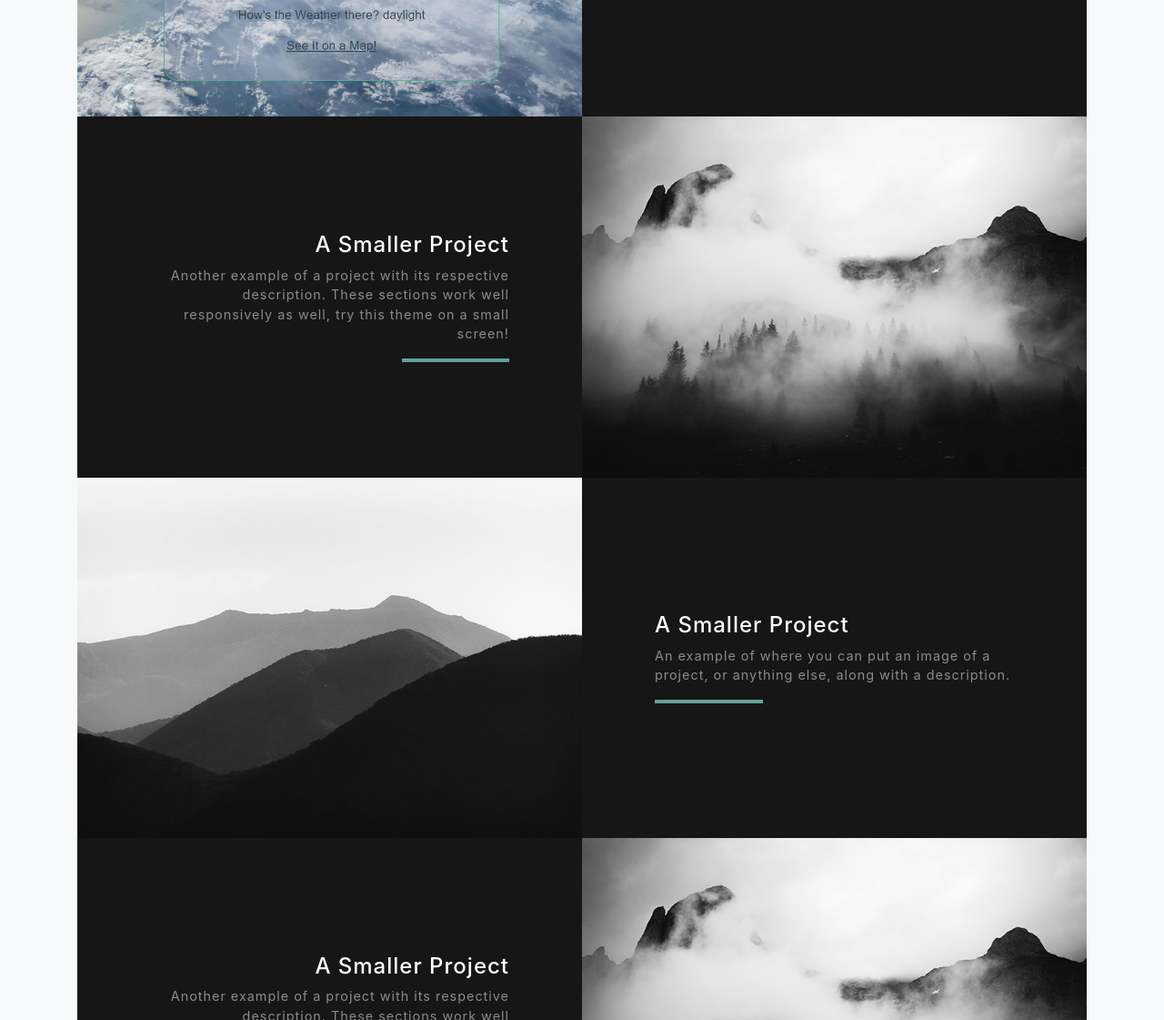
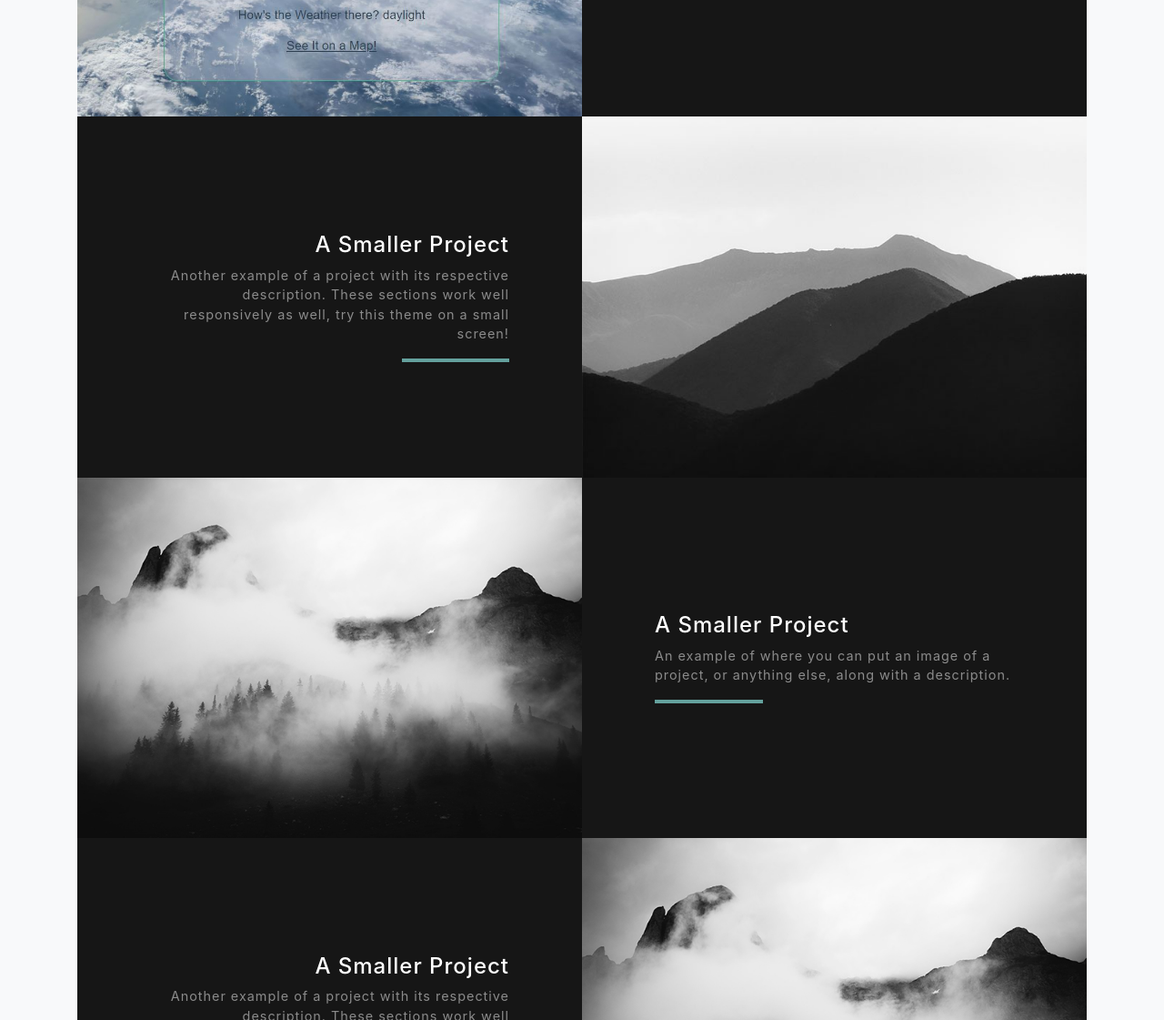
Before and after one commit to NateMeinhold/Portfolio, a website with bundled scripts: page index.html in a window 1280 px wide. Shown: the part 2344-3465 px from the top of the page at 91% size. Built offline with nearby package versions, Linux system fonts and the light colour scheme.

Commit message:
dealing with image issues

```diff
--- a/index.html
+++ b/index.html
@@ -126,7 +126,7 @@
       <!-- Project Two Row -->
       <div class="row justify-content-center no-gutters">
         <div class="col-lg-6">
-          <img class="img-fluid" src="img/demo-image-02.jpg" alt="">
+          <img class="img-fluid" src="/img/demo-image-01.jpg">
         </div>
         <div class="col-lg-6 order-lg-first">
           <div class="bg-black text-center h-100 project">
@@ -144,7 +144,7 @@
          <!-- Project Three Row -->
          <div class="row justify-content-center no-gutters mb-5 mb-lg-0">
           <div class="col-lg-6">
-            <img class="img-fluid" src="img/demo-image-01.jpg" alt="">
+            <img class="img-fluid" src="img/demo-image-02.jpg" alt="">
           </div>
           <div class="col-lg-6">
             <div class="bg-black text-center h-100 project">
```
Also changed, not shown: img/groceryList.JPG (added), img/userSci.JPG (added).
